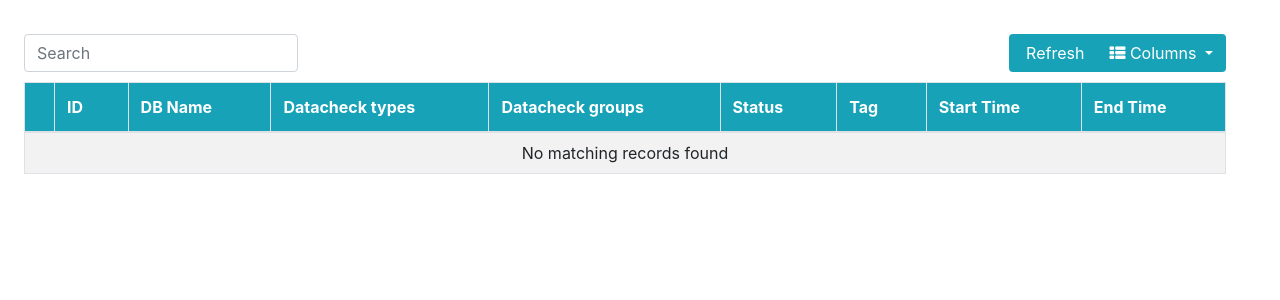
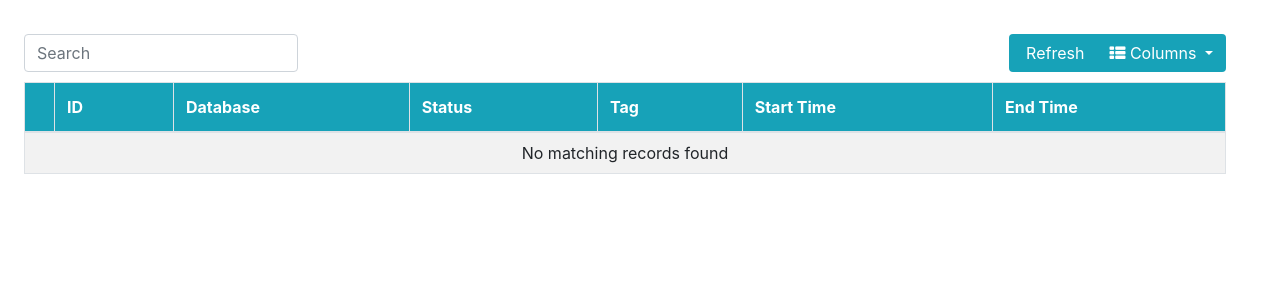
Before and after one commit to Ensembl/ensembl-prodinf-datachecks, a Flask app: page /jobs in a window 1280 px wide. Shown: the part 44-344 px from the top of the page. Run offline with Flask 2, Linux system fonts and the light colour scheme; data that the repository does not hold is empty; parts of the project's set-up code (start-up, migrations or seed data) failed here and were passed over; some libraries are stand-ins or nearby versions.

Commit message:
Hide some job table columns by default.
The datacheck table has quite a lot of columns,
generally necessitating horizontal scrolling, which
is a pain. Add in the datacheck name field, but
make it hidden by default, along with the group and
type - columns can be added by user, and this info
is visible by clicking on the '+' button.
Also deleted a couple of duplicate tags.

```diff
--- a/src/ensembl/production/datacheck/templates/list.html
+++ b/src/ensembl/production/datacheck/templates/list.html
@@ -12,7 +12,6 @@
 <div class="col-12">
 <table id="table"
   class="table table-striped thead-dark table-bordered "
-  id="table"
   data-toggle="table"
   data-row-style="rowStyle"
   data-search="true"
@@ -28,16 +27,16 @@
   data-detail-view-icon="true"
   data-detail-formatter="detailFormatter"
   data-buttons-class="btn h-buttons"
-  data-query-params="queryParams"
-  data-show-columns="true">
+  data-query-params="queryParams">
   <thead>
     <tr style="cursor: pointer">
       <!--<th data-formatter="expandIcon"></th>-->
       <th data-field="id" data-sortable="true" data-formatter="detailPage">ID</th>
       <!--<th data-field="input.db_type" data-sortable="true">DB Type</th>-->
-      <th data-field="input.dbname" data-sortable="true" data-formatter="FormatArrayName"  >DB Name</th>
-      <th data-field="input.datacheck_types" data-sortable="true" data-formatter="FormatArrayName"  >Datacheck types</th>
-      <th data-field="input.datacheck_groups" data-sortable="true" data-formatter="FormatArrayName"  >Datacheck groups</th>
+      <th data-field="input.dbname" data-sortable="true" data-formatter="FormatArrayName"  >Database</th>
+      <th data-field="input.datacheck_names" data-sortable="true" data-formatter="FormatArrayName" data-visible="false" >Datacheck Names</th>
+      <th data-field="input.datacheck_types" data-sortable="true" data-formatter="FormatArrayName" data-visible="false" >Datacheck Types</th>
+      <th data-field="input.datacheck_groups" data-sortable="true" data-formatter="FormatArrayName" data-visible="false" >Datacheck Groups</th>
       <th data-field="status" data-sortable="true" data-formatter="statusFormat">Status</th>
       <th data-field="input.tag" data-sortable="true" >Tag</th>
       <th data-field="input.timestamp" data-sortable="true" >Start Time</th>
```
